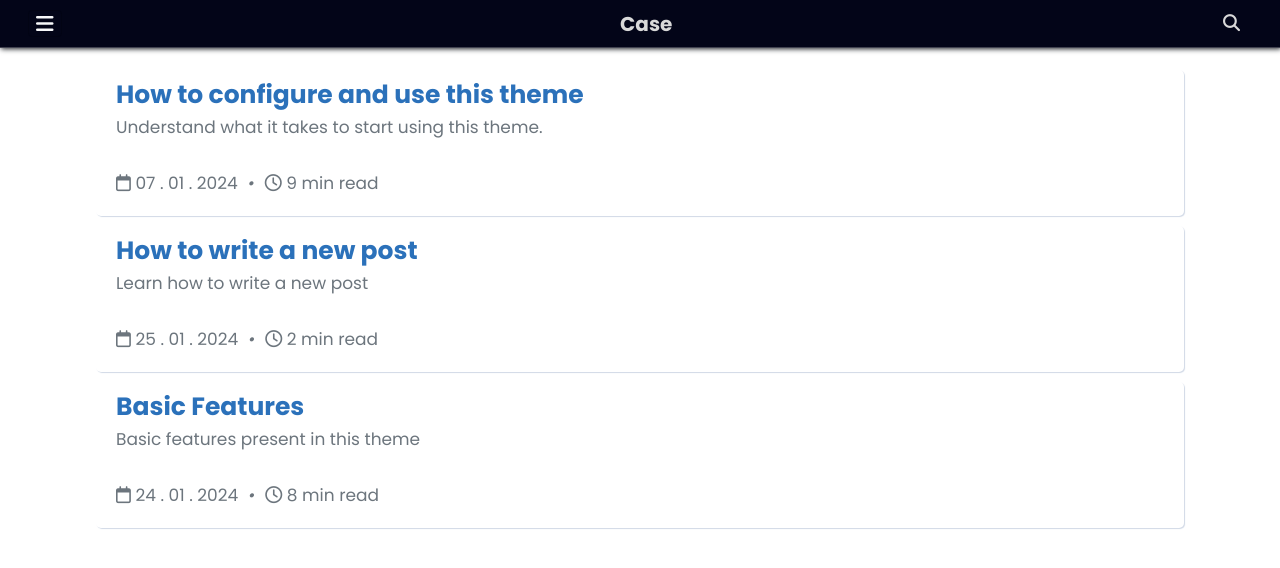
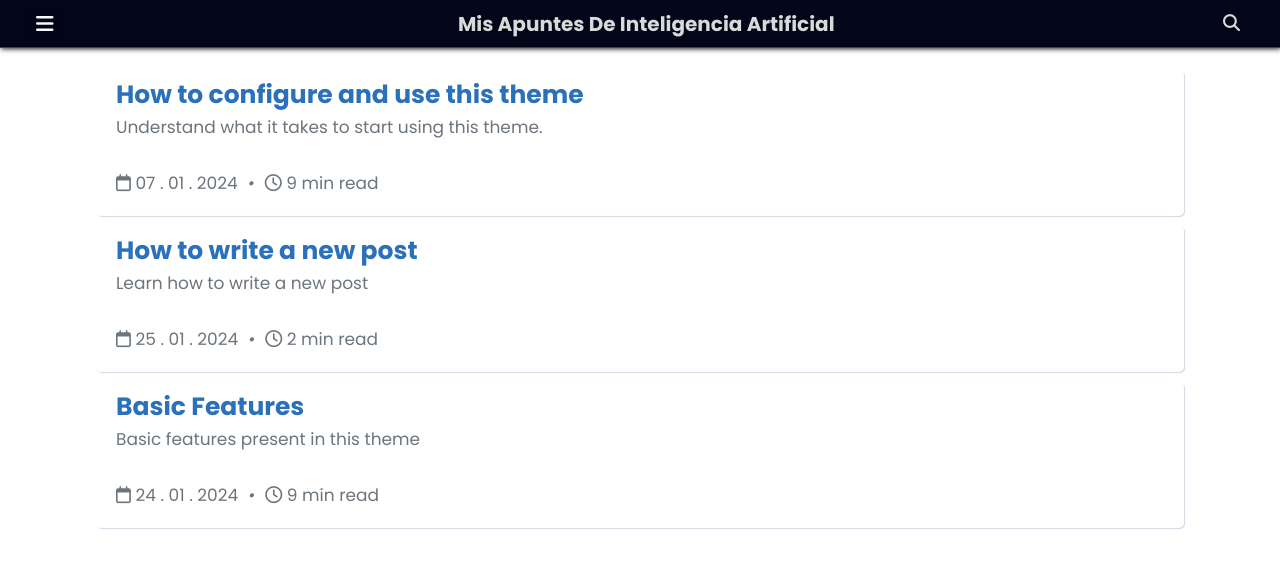
Before and after one commit to raomv/MyClassNotes2, a Jekyll site: the page built from index.html, in a window 1280 px wide and 900 px high. Shown: the top 568 px of the window. Built offline with Jekyll 4.4.1, drawn with Linux system fonts in a browser that asks for light colours; part of the change alters nothing that is shown.

Commit message:
primeros cambios

```diff
--- a/_config.yml
+++ b/_config.yml
@@ -1,39 +1,36 @@
 # Site settings
 baseurl: "" # the subpath of your site, e.g. /blog
-url: "" # the base hostname & protocol for your site, e.g. https://USERNAME.github.io
+url: "https://raomv.github.io/" # the base hostname & protocol for your site, e.g. https://USERNAME.github.io
 
 # Change to your lang - This doesn't translate the theme, it just defines the main language the content is written in.
-lang: pt-BR
+lang: es-ES
 
-timezone: America/Belem # Change to your timezone - https://kevinnovak.github.io/Time-Zone-Picker/
+timezone: Europe/Madrid # Change to your timezone - https://kevinnovak.github.io/Time-Zone-Picker/
 
-title: Case
-tagline: Web Developer
+title: Mis apuntes de Inteligencia Artificial
+tagline: 🎓 Cursando una máster en Inteligencia Artificial, aprendiendo sobre visión por computador y aprendizaje automático.
+        🤖 Interesado por la implementación de la IA en la tecnología de defensa, así como los sistemas autónomos.
 description: A Jekyll theme with sidebar for personal website and blog.
 avatar: "assets/img/avatar/avatar.png" # The avatar on sidebar
 
 # Social profiles
-email: youemail@domain.com
-github: elainefs
-linkedin: elaineferreiras
-instagram:
-mastodon:
-  instance: mastodon.social
-  user: elainefs
+email:
+github: raomv
+linkedin: raul-marti
 
 # Url for you account: Buy Me A Coffee, Ko-fi, Patreon, etc.
 donate:
 
 # License - eg: Copyright, CC BY-NC-SA 4.0, etc.
 license: MIT License
-licenseUrl: "https://github.com/elainefs/jekyll-theme-case/blob/main/LICENSE"
+licenseUrl: "https://github.com/git/git-scm.com/blob/main/MIT-LICENSE.txt"
 
 # Build settings
 kramdown:
   syntax_highlighter: rouge
   syntax_highlighter_opts: # Rouge Options - https://github.com/jneen/rouge#full-options
     css_class: highlight
-    default_lang: console
+    default_lang: python
     span:
       line_numbers: false
     block:
```
